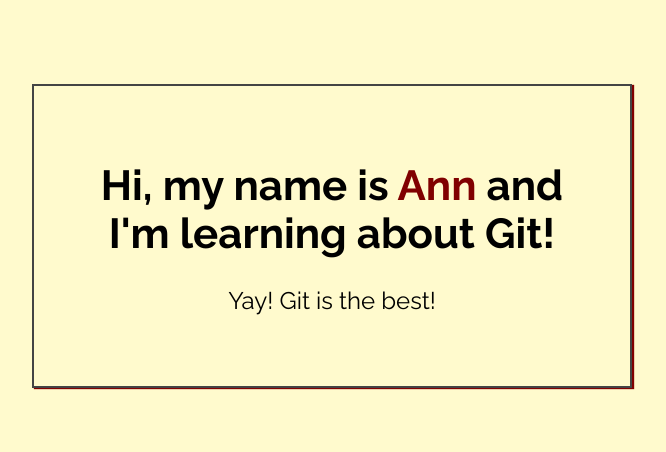
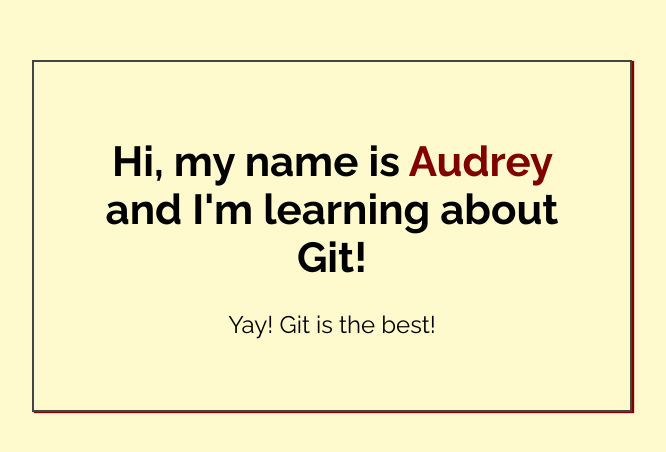
Before and after one commit to thirtyom/my-first-repo, a plain HTML site: page index.html in a window 1280 px wide. Shown: the part 164-616 px from the top of the page, without its empty margins (308-974 px from the left). Drawn offline with Linux system fonts and the light colour scheme.

Commit message:
Added name to index.html

```diff
--- a/index.html
+++ b/index.html
@@ -14,7 +14,7 @@
 <body>
 
     <div class="greeting">
-        <h1>Hi, my name is <span class="highlight">Ann</span> and I'm learning about Git! </h1>
+        <h1>Hi, my name is <span class="highlight">Audrey</span> and I'm learning about Git! </h1>
 
         <p>Yay! Git is the best!</p>
     </div>
```
